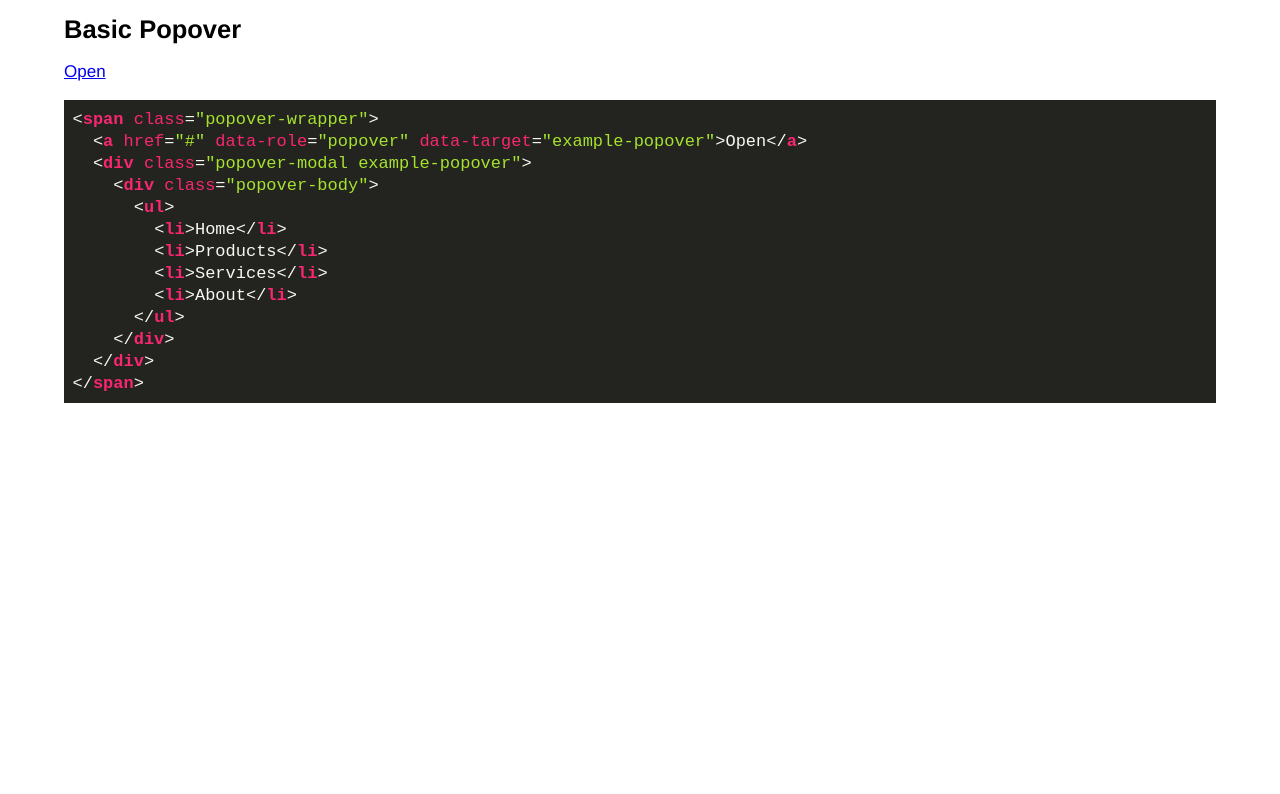
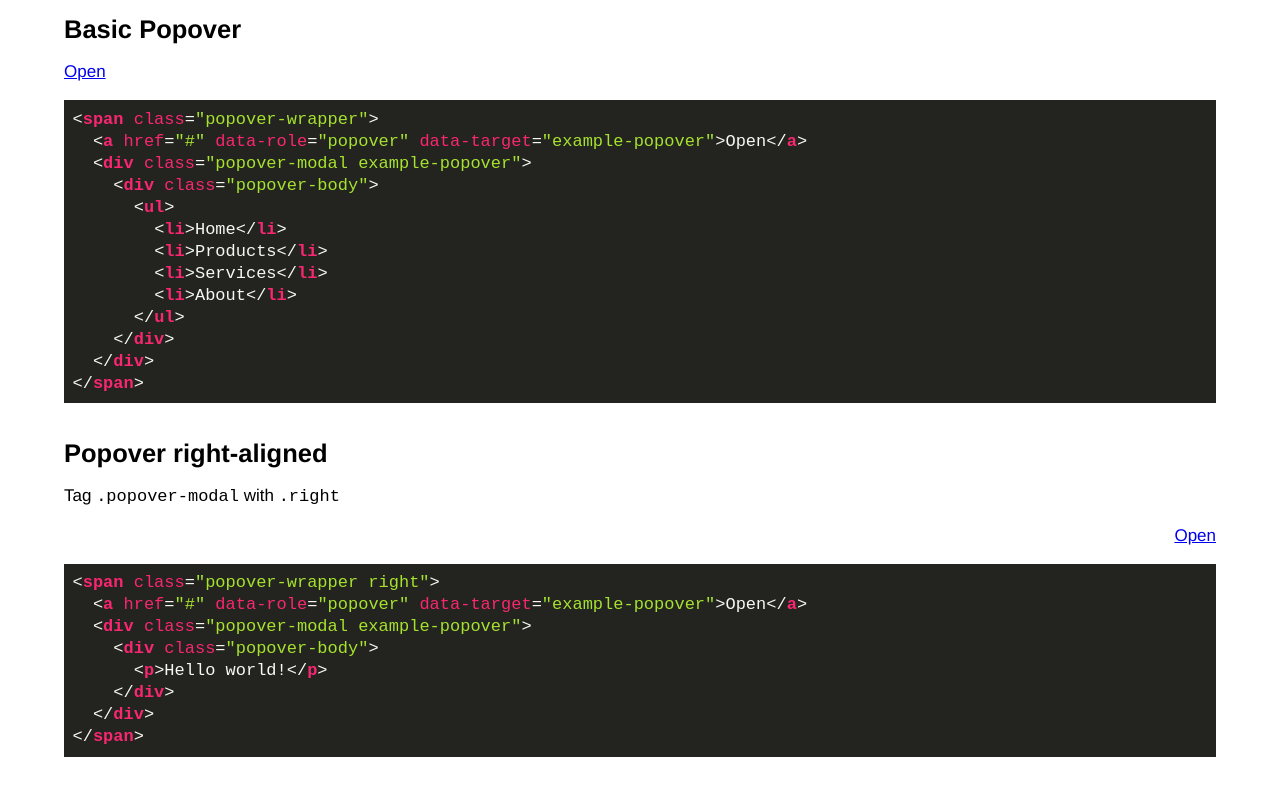
Before and after one commit to goodybag/jquery-popover, a website: page index.html in a window 1280 px wide. Shown: the part 805-1599 px from the top of the page. Before the commit the page ends 1245 px from the top, so only its background shows below. Drawn offline with nearby package versions, Linux system fonts and the light colour scheme.

Commit message:
align right example

```diff
--- a/demo.css
+++ b/demo.css
@@ -9,6 +9,12 @@ body {
   -webkit-box-sizing: border-box;
      -moz-box-sizing: border-box;
           box-sizing: border-box;
+}
+
+.clearfix {
+  content: "";
+  display: table;
+  clear: both;
 }
 
 .row:after {
@@ -54,3 +60,6 @@ body {
   padding: 20px;
   color: #cad0d3;
 }
+
+.pull-left { float: left; }
+.pull-right { float: right; }
--- a/index.html
+++ b/index.html
@@ -56,8 +56,8 @@
 &lt;/span&gt;</code></pre>
             <p>and enable them with jQuery</p>
             <pre><code>$('[data-role="popover"]').popover();</code></pre>
+          </div>
 
-          </div>
           <div class="row">
             <h2>Basic Popover</h2>
             <span class="popover-wrapper"><a href="#" data-role="popover" data-target="example-popover">Open</a>
@@ -72,7 +72,6 @@
                 </div>
               </div>
             </span>
-
             <pre><code>&lt;span class=&quot;popover-wrapper&quot;&gt;
   &lt;a href=&quot;#&quot; data-role=&quot;popover&quot; data-target=&quot;example-popover&quot;&gt;Open&lt;/a&gt;
   &lt;div class=&quot;popover-modal example-popover&quot;&gt;
@@ -86,7 +85,27 @@
     &lt;/div&gt;
   &lt;/div&gt;
 &lt;/span&gt;</code></pre>
+          </div>
 
+          <div class="row">
+            <h2>Popover right-aligned</h2>
+            <p>Tag <code>.popover-modal</code> with <code>.right</code></p>
+            <span class="popover-wrapper right pull-right"><a href="#" data-role="popover" data-target="example-popover">Open</a>
+              <div class="popover-modal example-popover">
+                <div class="popover-body">
+                  <p>Hello world!</p>
+                </div>
+              </div>
+            </span>
+            <div class="clearfix"></div>
+            <pre><code>&lt;span class=&quot;popover-wrapper right&quot;&gt;
+  &lt;a href=&quot;#&quot; data-role=&quot;popover&quot; data-target=&quot;example-popover&quot;&gt;Open&lt;/a&gt;
+  &lt;div class=&quot;popover-modal example-popover&quot;&gt;
+    &lt;div class=&quot;popover-body&quot;&gt;
+      &lt;p&gt;Hello world!&lt;/p&gt;
+    &lt;/div&gt;
+  &lt;/div&gt;
+&lt;/span&gt;</code></pre>
           </div>
         </div>
 
```
